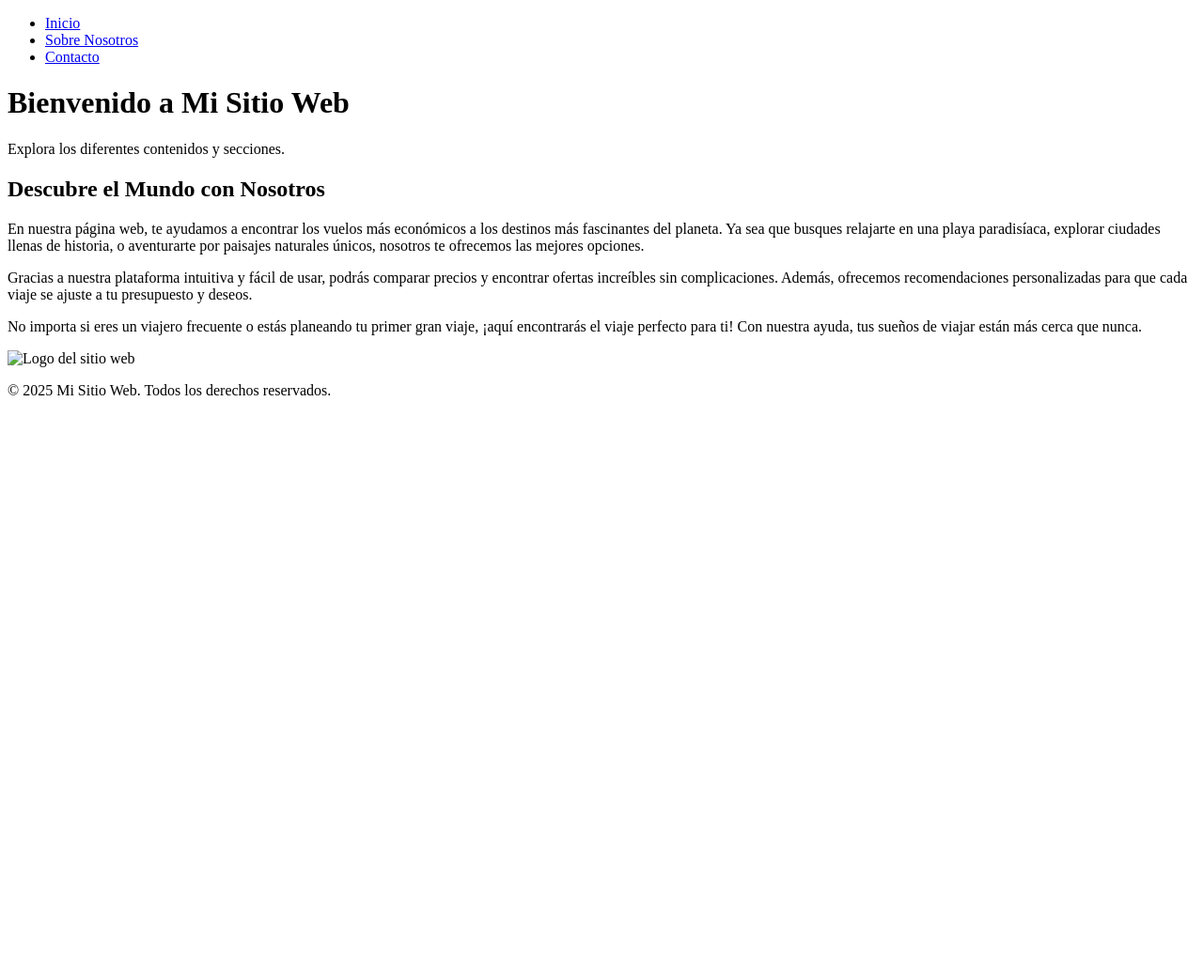
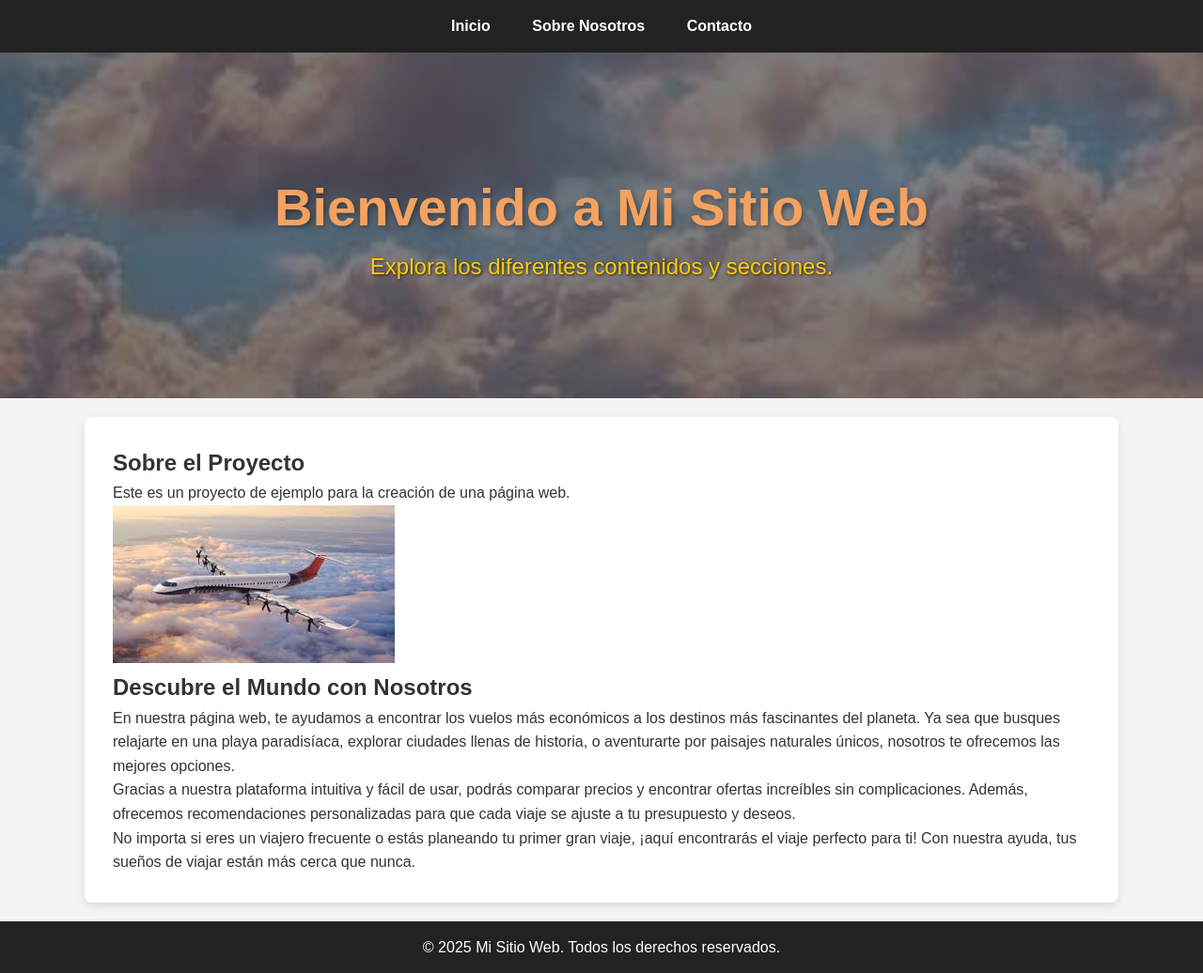
Before and after one commit to cristopher5130/mi-website, a plain HTML site: page index.html in a window 1280 px wide. Shown: the whole page at 94% size. Before the commit the page ends 800 px from the top, so only its background shows below. Drawn offline with Linux system fonts and the light colour scheme.

Commit message:
Update index.html

```diff
--- a/index.html
+++ b/index.html
@@ -3,9 +3,8 @@
 <head>
     <meta charset="UTF-8">
     <meta name="viewport" content="width=device-width, initial-scale=1.0">
-    <meta name="description" content="Página web que te ayuda a encontrar vuelos y destinos increíbles a precios accesibles.">
     <title>Mi Proyecto Web</title>
-    <link rel="stylesheet" href="styles.css"> <!-- Enlace al CSS -->
+    <link rel="stylesheet" href="global.css"> <!-- Enlace al CSS -->
 </head>
 <body>
     <!-- Barra de navegación -->
@@ -25,16 +24,22 @@
         </div>
     </header>
 
-    <!-- Sección principal -->
+    <!-- Sección principal con información adicional -->
     <main>
         <section class="intro">
             <article>
-                <h2>Descubre el Mundo con Nosotros</h2>
-                <p>En nuestra página web, te ayudamos a encontrar los vuelos más económicos a los destinos más fascinantes del planeta. Ya sea que busques relajarte en una playa paradisíaca, explorar ciudades llenas de historia, o aventurarte por paisajes naturales únicos, nosotros te ofrecemos las mejores opciones.</p>
-                <p>Gracias a nuestra plataforma intuitiva y fácil de usar, podrás comparar precios y encontrar ofertas increíbles sin complicaciones. Además, ofrecemos recomendaciones personalizadas para que cada viaje se ajuste a tu presupuesto y deseos.</p>
-                <p>No importa si eres un viajero frecuente o estás planeando tu primer gran viaje, ¡aquí encontrarás el viaje perfecto para ti! Con nuestra ayuda, tus sueños de viajar están más cerca que nunca.</p>
-                <img src="SiteImage/logo.jpg" alt="Logo del sitio web" class="logo">
+                <h2>Sobre el Proyecto</h2>
+                <p>Este es un proyecto de ejemplo para la creación de una página web.</p>
+                <img src="logo.jpg" alt="Logo del sitio web" class="logo">
             </article>
+        </section>
+
+        <!-- Nueva sección con información sobre el servicio -->
+        <section class="info">
+            <h2>Descubre el Mundo con Nosotros</h2>
+            <p>En nuestra página web, te ayudamos a encontrar los vuelos más económicos a los destinos más fascinantes del planeta. Ya sea que busques relajarte en una playa paradisíaca, explorar ciudades llenas de historia, o aventurarte por paisajes naturales únicos, nosotros te ofrecemos las mejores opciones.</p>
+            <p>Gracias a nuestra plataforma intuitiva y fácil de usar, podrás comparar precios y encontrar ofertas increíbles sin complicaciones. Además, ofrecemos recomendaciones personalizadas para que cada viaje se ajuste a tu presupuesto y deseos.</p>
+            <p>No importa si eres un viajero frecuente o estás planeando tu primer gran viaje, ¡aquí encontrarás el viaje perfecto para ti! Con nuestra ayuda, tus sueños de viajar están más cerca que nunca.</p>
         </section>
     </main>
 
@@ -42,6 +47,5 @@
     <footer>
         <p>&copy; 2025 Mi Sitio Web. Todos los derechos reservados.</p>
     </footer>
-
 </body>
 </html>
```
